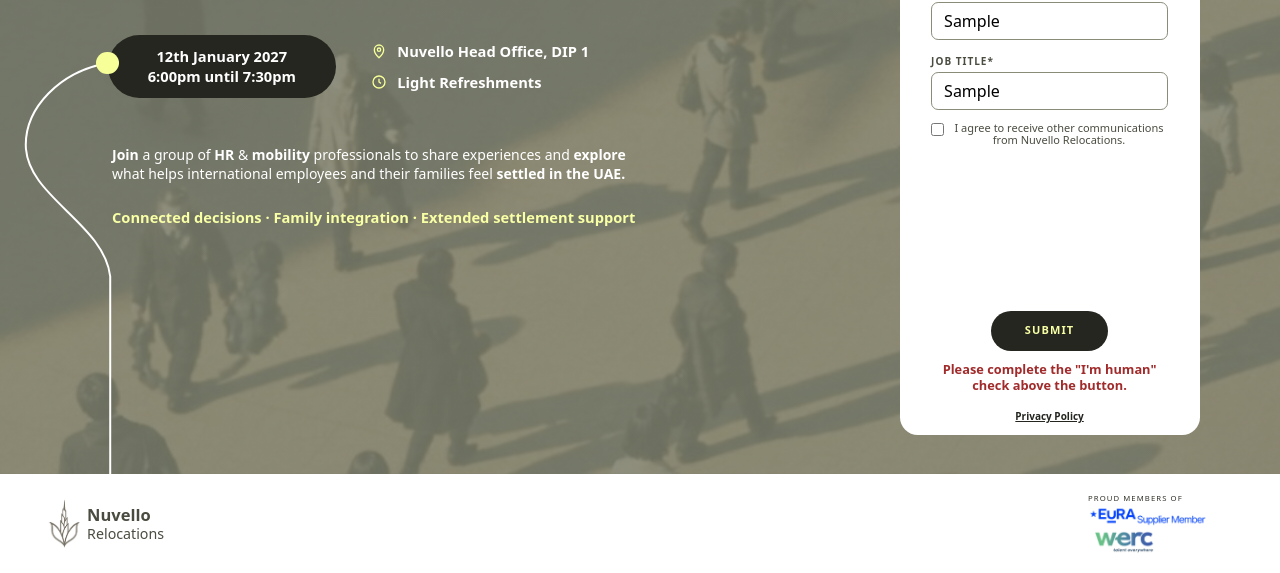
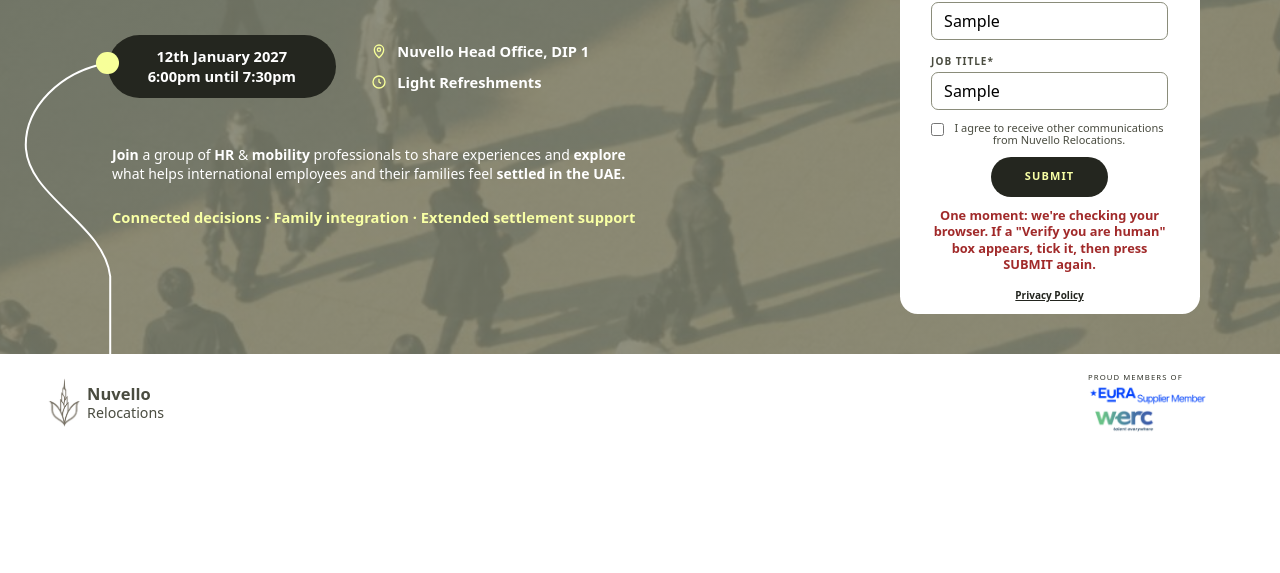
Before and after one commit to NuvelloRelocations/nuvelloevents, a plain HTML site: page beyond-arrival/index.html in a window 1280 px wide. Both pictures are taken after typing "Sample", "5551234", "name@example.com", "Sample", "Sample" into the empty fields and a click on the button "SUBMIT". Shown: the part 359-932 px from the top of the page. After the commit the page ends 811 px from the top, so only its background shows below. Drawn offline with Linux system fonts and the light colour scheme.

Commit message:
Show the human check only when Cloudflare needs a tick
Turnstile interaction-only appearance: most visitors see the original form design; the box appears above SUBMIT only when needed.

```diff
--- a/beyond-arrival/assets/app.js
+++ b/beyond-arrival/assets/app.js
@@ -25,7 +25,7 @@ form.addEventListener("submit", async (e) => {
   if (f._honey.value) return say(FAILED); // bot, or a browser extension that filled the hidden field
   if (!API_URL) return say("Registration is not open yet, so nothing was sent.");
   const token = f["cf-turnstile-response"]?.value;
-  if (!token) return say("Please complete the \"I'm human\" check above the button.");
+  if (!token) return say("One moment: we're checking your browser. If a \"Verify you are human\" box appears, tick it, then press SUBMIT again.");
 
   btn.disabled = true;
   say("Sending…", true);
--- a/beyond-arrival/index.html
+++ b/beyond-arrival/index.html
@@ -110,7 +110,8 @@
     }
     .consent input { margin-top: 1px; accent-color: var(--ink); }
     .honey { position: absolute; left: -9999px; }
-    .cf-turnstile { margin-top: 14px; min-height: 140px; display: flex; justify-content: center; }
+    .cf-turnstile { display: flex; justify-content: center; }
+    .cf-turnstile:has(iframe) { margin-top: 12px; }
     button {
       display: block; margin: calc(12 * var(--u)) auto 0;
       min-width: calc(131 * var(--u)); height: max(40px, calc(45 * var(--u))); padding: 0 28px;
@@ -229,7 +230,7 @@
           <input class="honey" type="text" name="_honey" tabindex="-1" autocomplete="off" aria-hidden="true" />
 
           <!-- Cloudflare Turnstile "I'm human" check; the helper verifies its token -->
-          <div class="cf-turnstile" data-sitekey="0x4AAAAAAGT2-W4RvTAUyOGP" data-size="compact" data-theme="light"></div>
+          <div class="cf-turnstile" data-sitekey="0x4AAAAAAGT2-W4RvTAUyOGP" data-size="compact" data-theme="light" data-appearance="interaction-only"></div>
 
           <noscript><p class="status err">This form needs JavaScript. Please turn it on, or message Nuvello Relocations on LinkedIn.</p></noscript>
           <button type="submit">SUBMIT</button>
@@ -255,6 +256,6 @@
   </footer>
 
   <script src="https://challenges.cloudflare.com/turnstile/v0/api.js" async defer></script>
-  <script src="assets/app.js?v=5"></script>
+  <script src="assets/app.js?v=6"></script>
 </body>
 </html>
```
